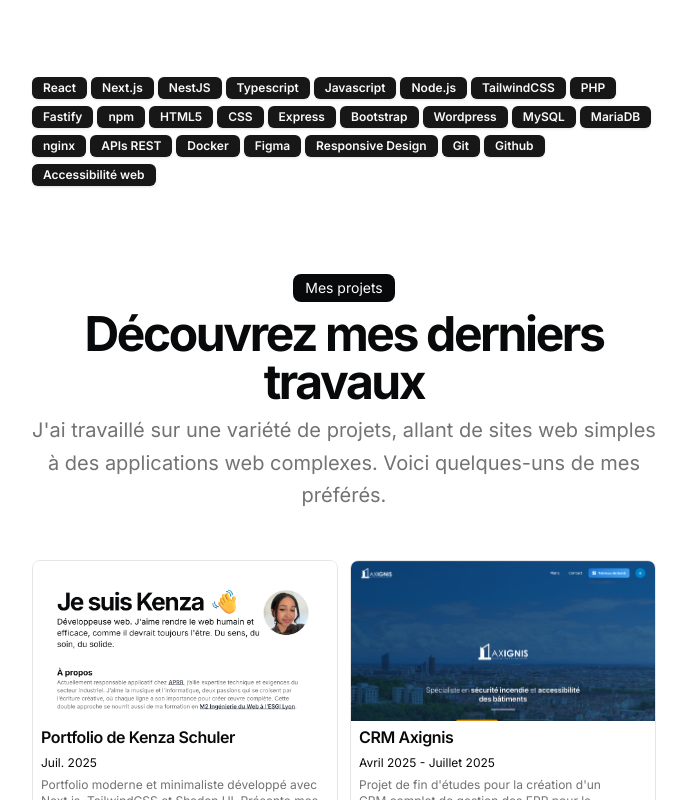
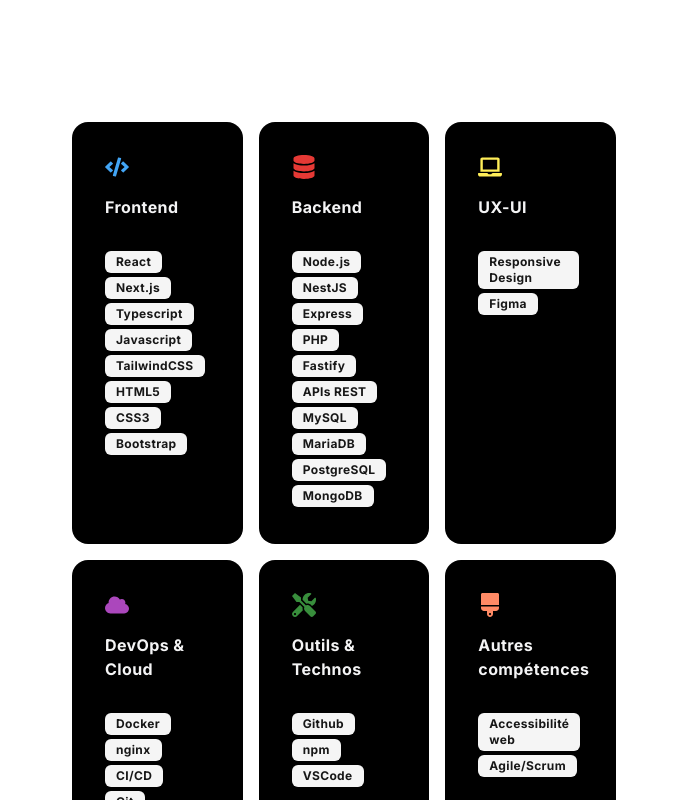
Before and after one commit to s-kenza/portfolio, a Next.js app: page / in a window 1280 px wide. Shown: the part 1480-2280 px from the top of the page, without its empty margins (296-983 px from the left). Built offline with nearby package versions, Linux system fonts and the light colour scheme.

Commit message:
feat: :sparkles: add cards skills

```diff
--- a/package.json
+++ b/package.json
@@ -20,12 +20,13 @@
     "framer-motion": "^11.18.2",
     "gray-matter": "^4.0.3",
     "lucide-react": "^0.395.0",
-    "motion": "^12.7.4",
+    "motion": "^12.23.6",
     "next": "14.2.4",
     "next-themes": "^0.3.0",
     "porfolio": "file:",
     "react": "^18.3.1",
     "react-dom": "^18.3.1",
+    "react-icons": "^5.5.0",
     "react-markdown": "^9.1.0",
     "rehype-pretty-code": "^0.13.2",
     "rehype-stringify": "^10.0.1",
--- a/src/app/page.tsx
+++ b/src/app/page.tsx
@@ -3,17 +3,11 @@
 import BlurFadeText from "@/components/magicui/blur-fade-text";
 import { ShineBorder } from "@/components/magicui/shine-border";
 import { IconCloud } from "@/components/magicui/icon-cloud";
+import { FaCode } from "react-icons/fa";
 import { ProjectCard } from "@/components/project-card";
 import { ResumeCard } from "@/components/resume-card";
 import { Avatar, AvatarFallback, AvatarImage } from "@/components/ui/avatar";
-import {
-  Card,
-  CardContent,
-  CardDescription,
-  CardFooter,
-  CardHeader,
-  CardTitle,
-} from "@/components/ui/card";
+import { HoverEffect } from "@/components/magicui/card-hover-effect";
 import { Badge } from "@/components/ui/badge";
 import { DATA } from "@/data/resume";
 import Link from "next/link";
@@ -21,9 +15,16 @@
 
 const BLUR_FADE_DELAY = 0.04;
 
-const images = DATA.skills.map(
-  (skill) => `https://cdn.simpleicons.org/${skill}/${skill}`
+const images = DATA.iconCloud.map(
+  (icon) => `https://cdn.simpleicons.org/${icon}/${icon}`
 )
+
+export const projects = DATA.skills.map((skill) => ({
+  title: skill.name,
+  icon: <skill.icon size={24} color={skill.color}/>,
+  skill: skill.list,
+  // link: "https://stripe.com",
+}))
 
 export default function Page() {
   return (
@@ -120,12 +121,9 @@
             <div className="relative flex size-full items-center justify-center overflow-hidden">
               <IconCloud images={images} />
             </div>
-
-            {DATA.skills.map((skill, id) => (
-              <BlurFade key={skill} delay={BLUR_FADE_DELAY * 10 + id * 0.05}>
-                <Badge key={skill}>{skill}</Badge>
-              </BlurFade>
-            ))}
+            <div className="max-w-5xl mx-auto px-8">
+              <HoverEffect items={projects} />
+            </div>
           </div>
         </div>
       </section>
--- /dev/null
+++ b/src/components/magicui/card-hover-effect.tsx
@@ -0,0 +1,123 @@
+'use client';
+import { cn } from "@/lib/utils";
+import { AnimatePresence, motion } from "motion/react";
+import { Badge } from "@/components/ui/badge";
+
+import { useState } from "react";
+
+export const HoverEffect = ({
+  items,
+  className,
+}: {
+  items: {
+    title: string;
+    skill: string[];
+    link: string;
+    icon: React.ReactNode;
+  }[];
+  className?: string;
+}) => {
+  let [hoveredIndex, setHoveredIndex] = useState<number | null>(null);
+
+  return (
+    <div
+      className={cn(
+        "grid grid-cols-1 md:grid-cols-2  lg:grid-cols-3  py-10",
+        className
+      )}
+    >
+      {items.map((item, idx) => (
+        <a
+          href={item?.link}
+          key={item?.link}
+          className="relative group  block p-2 h-full w-full"
+          onMouseEnter={() => setHoveredIndex(idx)}
+          onMouseLeave={() => setHoveredIndex(null)}
+        >
+          <AnimatePresence>
+            {hoveredIndex === idx && (
+              <motion.span
+                className="absolute inset-0 h-full w-full bg-neutral-200 dark:bg-slate-800/[0.8] block  rounded-3xl"
+                layoutId="hoverBackground"
+                initial={{ opacity: 0 }}
+                animate={{
+                  opacity: 1,
+                  transition: { duration: 0.15 },
+                }}
+                exit={{
+                  opacity: 0,
+                  transition: { duration: 0.15, delay: 0.2 },
+                }}
+              />
+            )}
+          </AnimatePresence>
+          <Card>
+            <CardTitle icon={item.icon}>{item.title}</CardTitle>
+            <CardDescription>
+              {item.skill.map((skillName) => (
+                <Badge key={skillName} className="mr-1 mb-1 font-bold" variant={"secondary"}>{skillName}</Badge>
+              ))}
+            </CardDescription>
+          </Card>
+        </a>
+      ))}
+    </div>
+  );
+};
+
+export const Card = ({
+  className,
+  children,
+}: {
+  className?: string;
+  children: React.ReactNode;
+}) => {
+  return (
+    <div
+      className={cn(
+        "rounded-2xl h-full w-full p-4 overflow-hidden bg-black border border-transparent dark:border-white/[0.2] group-hover:border-slate-700 relative z-20",
+        className
+      )}
+    >
+      <div className="relative z-50">
+        <div className="p-4">{children}</div>
+      </div>
+    </div>
+  );
+};
+export const CardTitle = ({
+  className,
+  children,
+  icon,
+}: {
+  className?: string;
+  children: React.ReactNode;
+  icon?: React.ReactNode;
+}) => {
+  return (
+    <div>
+      {icon && icon}
+      <h4 className={cn("text-zinc-100 font-bold tracking-wide mt-4", className)}>
+        {children}
+      </h4>
+    </div>
+  );
+};
+export const CardDescription = ({
+  className,
+  children,
+}: {
+  className?: string;
+  children: React.ReactNode;
+}) => {
+  return (
+    <div
+      className={cn(
+        "mt-8 text-zinc-400 tracking-wide leading-relaxed text-sm",
+        className
+      )}
+    >
+      {children}
+    </div>
+  );
+};
--- a/src/data/resume.tsx
+++ b/src/data/resume.tsx
@@ -1,4 +1,5 @@
 import { Icons } from "@/components/icons";
+import { FaBrush, FaCloud, FaCode, FaDatabase, FaLaptop, FaTools } from "react-icons/fa";
 import { HomeIcon, NotebookIcon, UserIcon, BriefcaseIcon, GraduationCapIcon, CodeIcon, FolderOpenIcon, MailIcon } from "lucide-react";
 
 export const DATA = {
@@ -13,6 +14,80 @@
     "Actuellement responsable applicatif chez [APRR](/#work), j’allie expertise technique et exigences du secteur industriel. J’aime la musique et l'informatique, deux passions qui se croisent par l’écriture créative, où chaque ligne a son importance pour créer œuvre complète. Cette double approche se nourrit aussi de ma formation en [M2 Ingénierie du Web à l’ESGI Lyon](#education).",
   avatarUrl: "/me.png",
   skills: [
+   {
+    name: "Frontend",
+    icon: FaCode,
+    color: "#42A5F5",
+    list: [
+      "React",
+      "Next.js",
+      "Typescript",
+      "Javascript",
+      "TailwindCSS",
+      "HTML5",
+      "CSS3",
+      "Bootstrap",
+    ],
+   },
+   {
+    name: "Backend",
+    icon: FaDatabase,
+    color: "#E53935",
+    list: [
+      "Node.js",
+      "NestJS",
+      "Express",
+      "PHP",
+      "Fastify",
+      "APIs REST",
+      "MySQL",
+      "MariaDB",
+      "PostgreSQL",
+      "MongoDB"
+    ]
+   },
+   {
+    name: "UX-UI",
+    icon: FaLaptop,
+    color: "#FFEE58",
+    list: [
+      "Responsive Design",
+      "Figma",
+    ]
+   },
+   {
+    name: "DevOps & Cloud",
+    icon: FaCloud,
+    color: "#AB47BC",
+    list: [
+      "Docker",
+      "nginx",
+      "CI/CD",
+      "Git",
+    ]
+   },
+   {
+    name: "Outils & Technos",
+    icon: FaTools,
+    color: "#388E3C",
+    list: [
+      "Github",
+      "npm",
+      "VSCode"
+    ]
+   },
+   {
+    name: "Autres compétences",
+    icon: FaBrush,
+    color: "#FF8A65",
+    list: [
+      "Accessibilité web",
+      "Agile/Scrum"
+    ]
+   }
+  ],
+  iconCloud:
+  [
     "React",
     "Next.js",
     "NestJS",
@@ -34,6 +109,7 @@
     "APIs REST",
     "Docker",
     "Figma",
+    "APIs REST",
     "Responsive Design",
     "Git",
     "Github",
```
Also changed, not shown: 1 other file (tests, documents, lock files or other folders).
